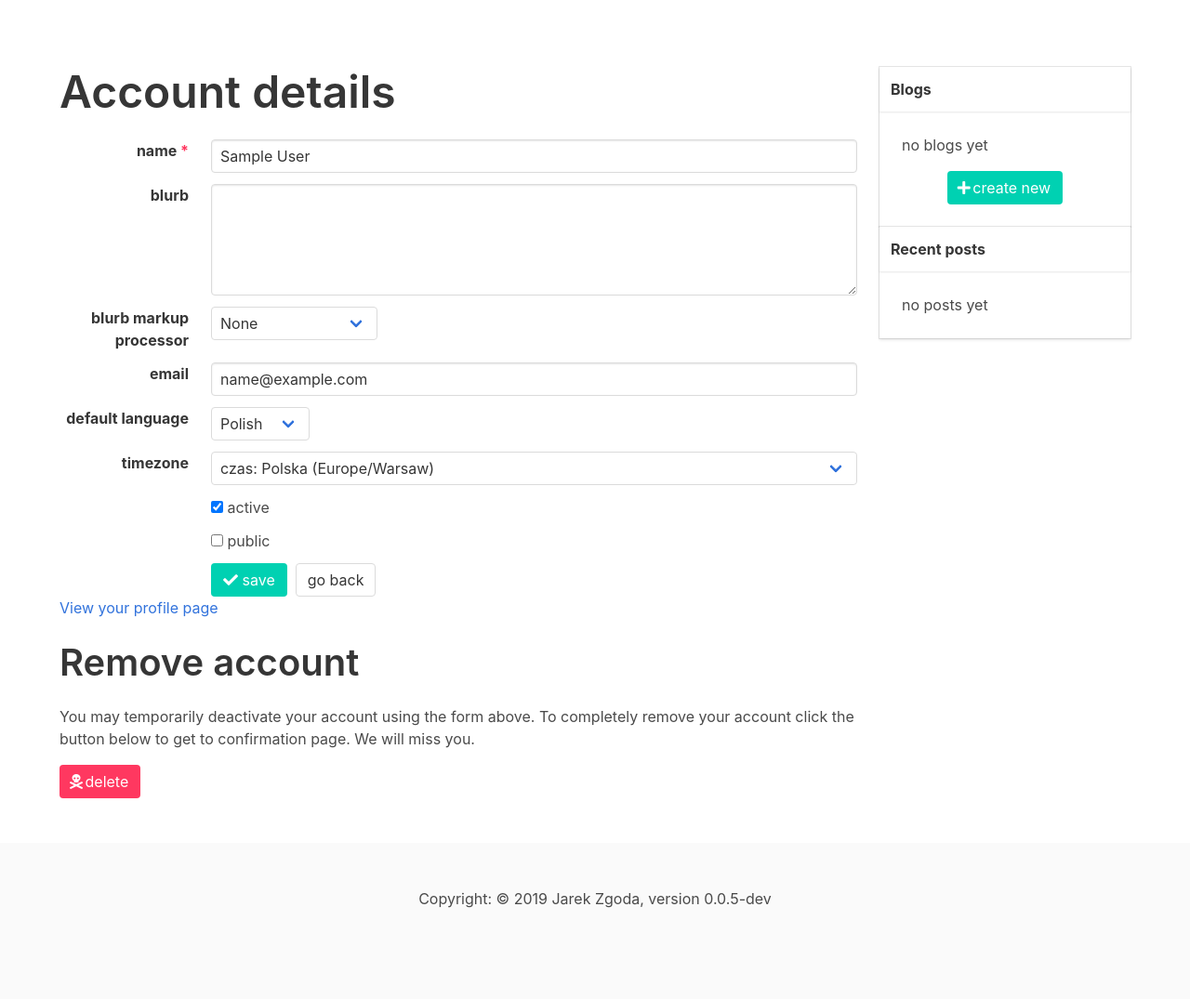
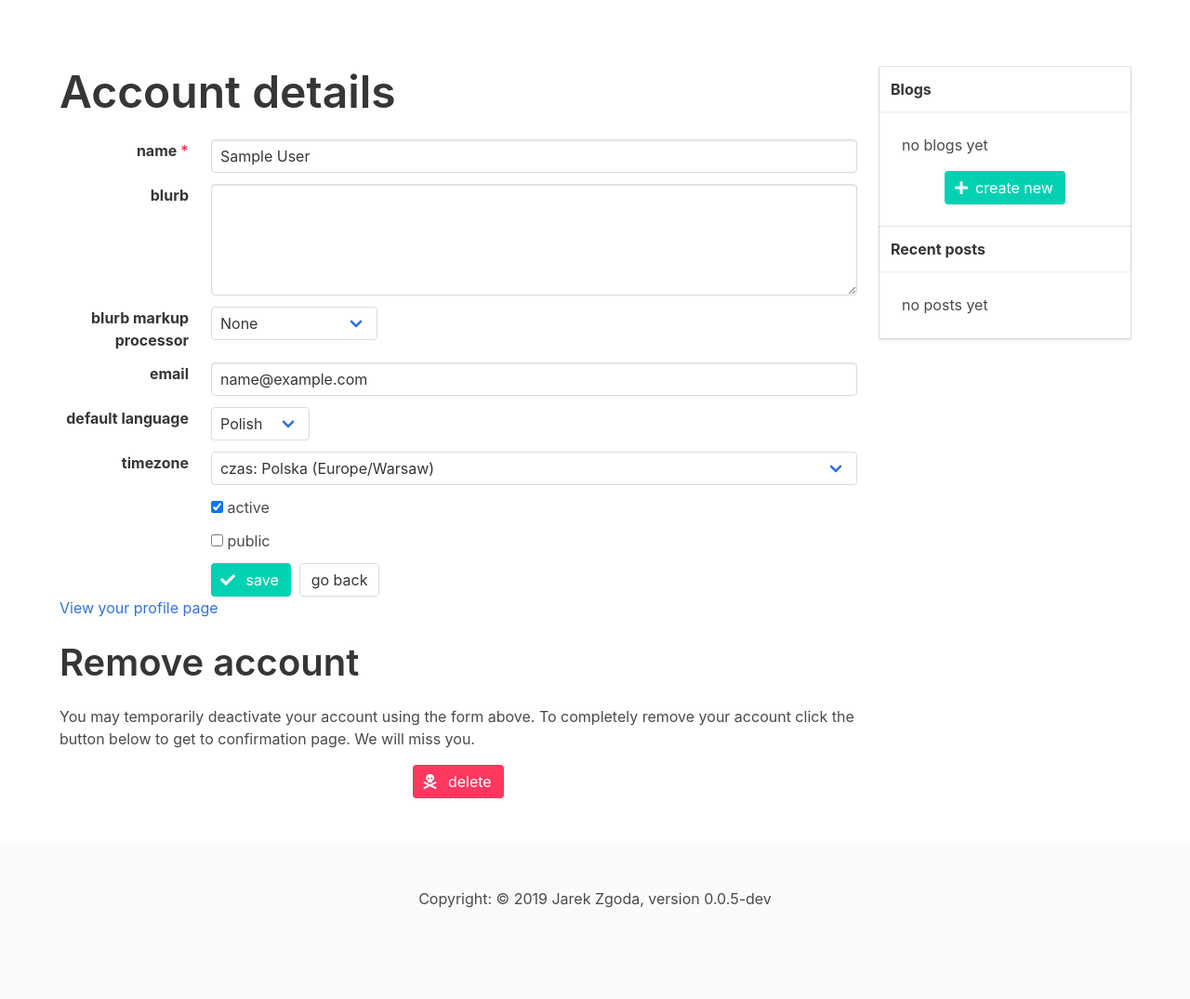
Before and after one commit to zgoda/devlog, a Flask app: page /user in a window 1280 px wide. Shown: the part 52-1127 px from the top of the page at 93% size. Run offline with Flask 2, Linux system fonts and the light colour scheme; the visitor is signed in with stand-in values (Sample User, id 1); some libraries are stand-ins or nearby versions.

Commit message:
Some more cleanups

```diff
--- a/src/devlog/templates/auth/select.jinja
+++ b/src/devlog/templates/auth/select.jinja
@@ -8,7 +8,9 @@
 
 {% block widecontent %}
 <h1 class="title is-1">{{ gettext('select login provider').capitalize() }}</h1>
-<p>{{ gettext('Select site to authenticate with') }}.</p>
+<div class="content">
+  <p>{{ gettext('Select site to authenticate with') }}.</p>
+</div>
 <div class="columns">
   <div class="column">
     <div class="card">
--- a/src/devlog/templates/base.jinja
+++ b/src/devlog/templates/base.jinja
@@ -33,13 +33,13 @@
           </div>
           <div class="navbar-end">
             <div class="navbar-item has-dropdown">
-              <a class="navbar-link"><span class="fas fa-user-alt"></span>&nbsp;{{ gettext('account tools') }}</a>
+              <a class="navbar-link"><span class="fas fa-user-alt"></span>&nbsp;<span>{{ gettext('account tools') }}</span></a>
               <div class="navbar-dropdown">
                   {% if current_user.is_authenticated %}
-                  <a class="navbar-item" href="{{ url_for('user.account') }}"><span class="icon"><i class="fas fa-user-cog"></i></span>&nbsp;{{ gettext('account') }}</a>
-                  <a class="navbar-item" href="{{ url_for('auth.logout') }}"><span class="icon"><i class="fas fa-sign-out-alt"></i></span>&nbsp;{{ gettext('sign out') }}</a>
+                  <a class="navbar-item" href="{{ url_for('user.account') }}"><span class="icon"><i class="fas fa-user-cog"></i></span>&nbsp;<span>{{ gettext('account') }}</span></a>
+                  <a class="navbar-item" href="{{ url_for('auth.logout') }}"><span class="icon"><i class="fas fa-sign-out-alt"></i></span>&nbsp;<span>{{ gettext('sign out') }}</span></a>
                   {% else %}
-                  <a class="navbar-item" href="{{ url_for('auth.select') }}"><span class="icon"><i class="fas fa-sign-in-alt"></i></span>&nbsp;{{ gettext('sign in') }}</a>
+                  <a class="navbar-item" href="{{ url_for('auth.select') }}"><span class="icon"><i class="fas fa-sign-in-alt"></i></span>&nbsp;<span>{{ gettext('sign in') }}</span></a>
                   {% endif %}
               </div>
             </div>
--- a/src/devlog/templates/blog/details.jinja
+++ b/src/devlog/templates/blog/details.jinja
@@ -16,6 +16,6 @@
 <h2 class="title is-2">{{ gettext('blog removal').capitalize() }}</h2>
 <div class="content">
   <p>{% trans %}The above form allows to hide your blog or temporarily to make it inactive. Click the button below to go to blog deletion confirmation page if you want to completely delete your blog with all the content.{% endtrans %}</p>
-  <p><a href="{{ url_for('blog.delete', blog_id=blog.id) }}" class="button is-danger"><span class="fas fa-skull-crossbones"></span>&nbsp;{{ gettext('delete') }}</a></p>
+  <p><a href="{{ url_for('blog.delete', blog_id=blog.id) }}" class="button is-danger"><span class="fas fa-skull-crossbones"></span>&nbsp;<span>{{ gettext('delete') }}</span></a></p>
 </div>
 {% endblock %}
--- a/src/devlog/templates/blog/display.jinja
+++ b/src/devlog/templates/blog/display.jinja
@@ -19,10 +19,15 @@
 ] %}
 {{ tool_dropdown(gettext('tools'), menu_items, 'owner-tools-menu') }}
 {% endif %}
+<hr class="is-large">
 <div class="box">
   <h2 class="title is-2">{{ gettext('recent posts').capitalize() }}</h2>
   {% for post in posts.items %}
   {{ render_post_headline(post) }}
+  {% else %}
+  <div class="content">
+    <p>{{ gettext('no posts yet').capitalize() }}.</p>
+  </div>
   {% endfor %}
 </div>
 {% endblock %}
--- a/src/devlog/templates/macros/forms.jinja
+++ b/src/devlog/templates/macros/forms.jinja
@@ -1,8 +1,4 @@
 {% macro render_field(field) %}
-  {# this is a workaround hack for the more straightforward-code of just passing required=required parameter. older versions of wtforms do not have the necessary fix for required=False attributes, but will also not set the required flag in the first place. we skirt the issue using the code below #}
-  {% if field.flags.required and not required in kwargs %}
-    {% set kwargs = dict(required=True, **kwargs) %}
-  {% endif %}
 <div class="field is-horizontal">
   <div class="field-label">
     {% if field.widget.input_type not in ('checkbox', 'radio') %}
--- a/src/devlog/templates/user/base.jinja
+++ b/src/devlog/templates/user/base.jinja
@@ -18,7 +18,7 @@
       {% else %}
       <p>{{ gettext('no blogs yet') }}</p>
       {% endif %}
-      <p class="has-text-centered"><a href="{{ url_for('blog.create') }}" class="button is-primary"><span class="icon"><i class="fas fa-plus"></i></span>&nbsp;{{ gettext('create new') }}</a></p>
+      <p class="has-text-centered"><a href="{{ url_for('blog.create') }}" class="button is-primary"><span class="icon"><i class="fas fa-plus"></i></span> <span>{{ gettext('create new') }}</span></a></p>
     </div>
   </div>
 </div>
--- a/src/devlog/templates/user/details.jinja
+++ b/src/devlog/templates/user/details.jinja
@@ -13,6 +13,6 @@
 <h2 class="title is-2">{{ gettext('remove account').capitalize() }}</h2>
 <div class="content">
   <p>{% trans %}You may temporarily deactivate your account using the form above. To completely remove your account click the button below to get to confirmation page. We will miss you.{% endtrans %}</p>
-  <p><a href="{{ url_for('user.confirm_delete') }}" class="button is-danger"><span class="icon"><i class="fas fa-skull-crossbones"></i></span>&nbsp;{{ gettext('delete') }}</a></p>
+  <p class="has-text-centered"><a href="{{ url_for('user.confirm_delete') }}" class="button is-danger"><span class="icon"><i class="fas fa-skull-crossbones"></i></span>&nbsp;<span>{{ gettext('delete') }}</span></a></p>
 </div>
 {% endblock %}
--- a/src/devlog/utils/forms.py
+++ b/src/devlog/utils/forms.py
@@ -36,9 +36,11 @@ class Button(Renderable):
     template = ''.join(
         [
             '<button type="{{ obj.type_ }}" class="button is-{{ obj.class_ }}">',
+            '<span class="icon">',
             '<i class="{{ obj.icon_type }} fa-{{ obj.icon }}"></i>',
+            '</span>',
             '&nbsp;',
-            '{{ obj.text }}',
+            '<span>{{ obj.text }}</span>',
             '</button>',
         ]
     )
```
Also changed, not shown: src/devlog/templates/post/display.jinja (+8 -0 lines). Lines whose indentation alone changed are shown as unchanged.
